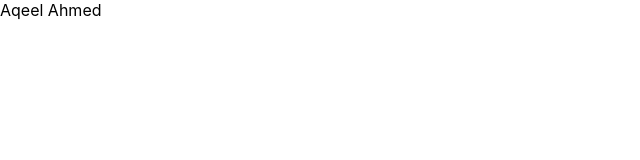
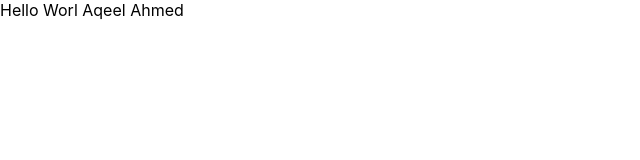
Before and after one commit to AqeelAhmed208/bcclass2reactapp, a React (Create React App) app: page / in a window 1280 px wide. Shown: the top 160 px of the page, without its empty margins (0-640 px from the left). Built offline with nearby package versions, Linux system fonts and the light colour scheme.

Commit message:
updated 6
up

```diff
--- a/src/App.js
+++ b/src/App.js
@@ -1,11 +1,10 @@
 import React from 'react';
-import logo from './logo.svg';
 import './App.css';
 
 function App() {
   return (
     <div>
-     Aqeel Ahmed
+    Hello Worl Aqeel Ahmed
     </div>
   );
 }
```
